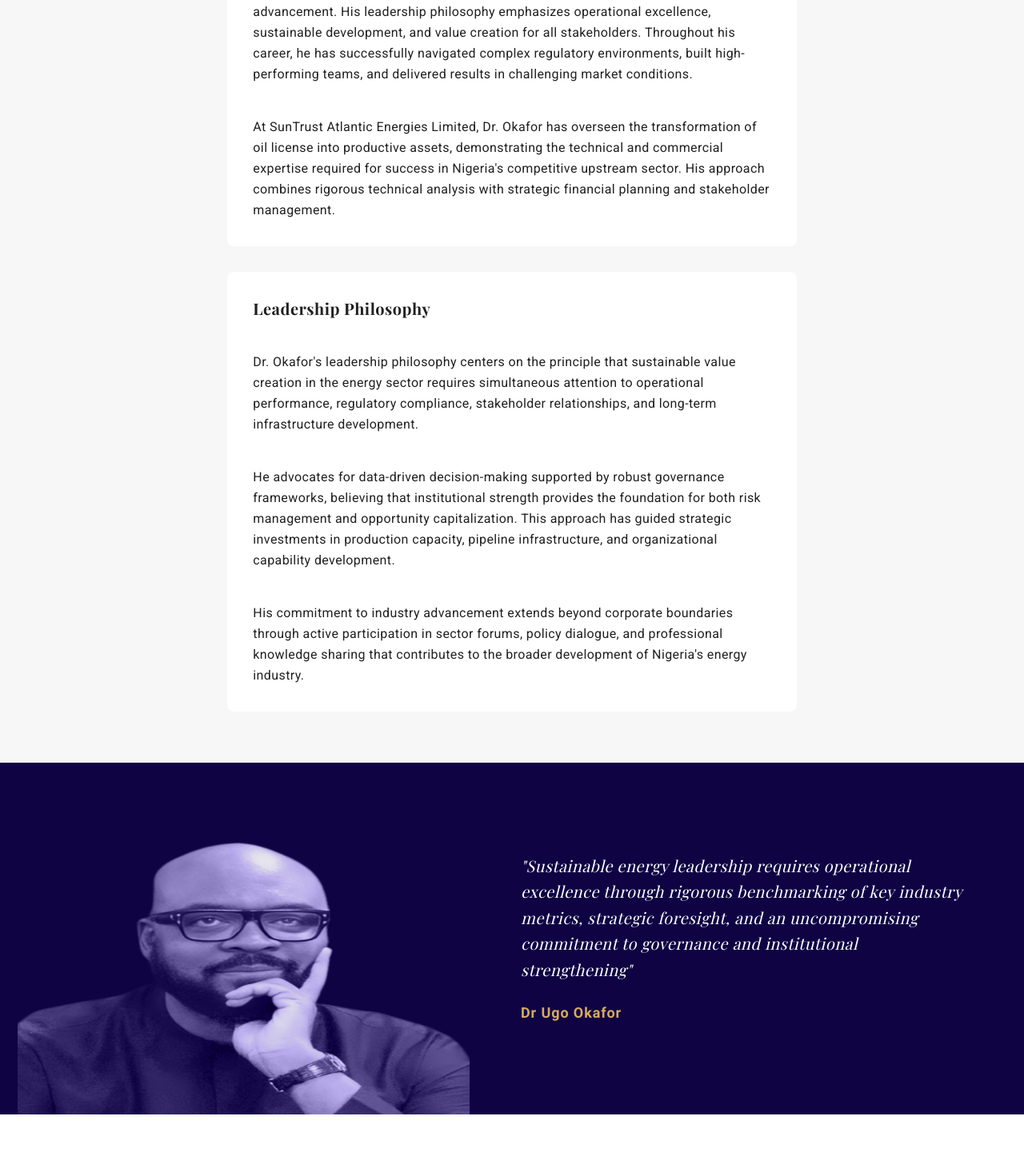
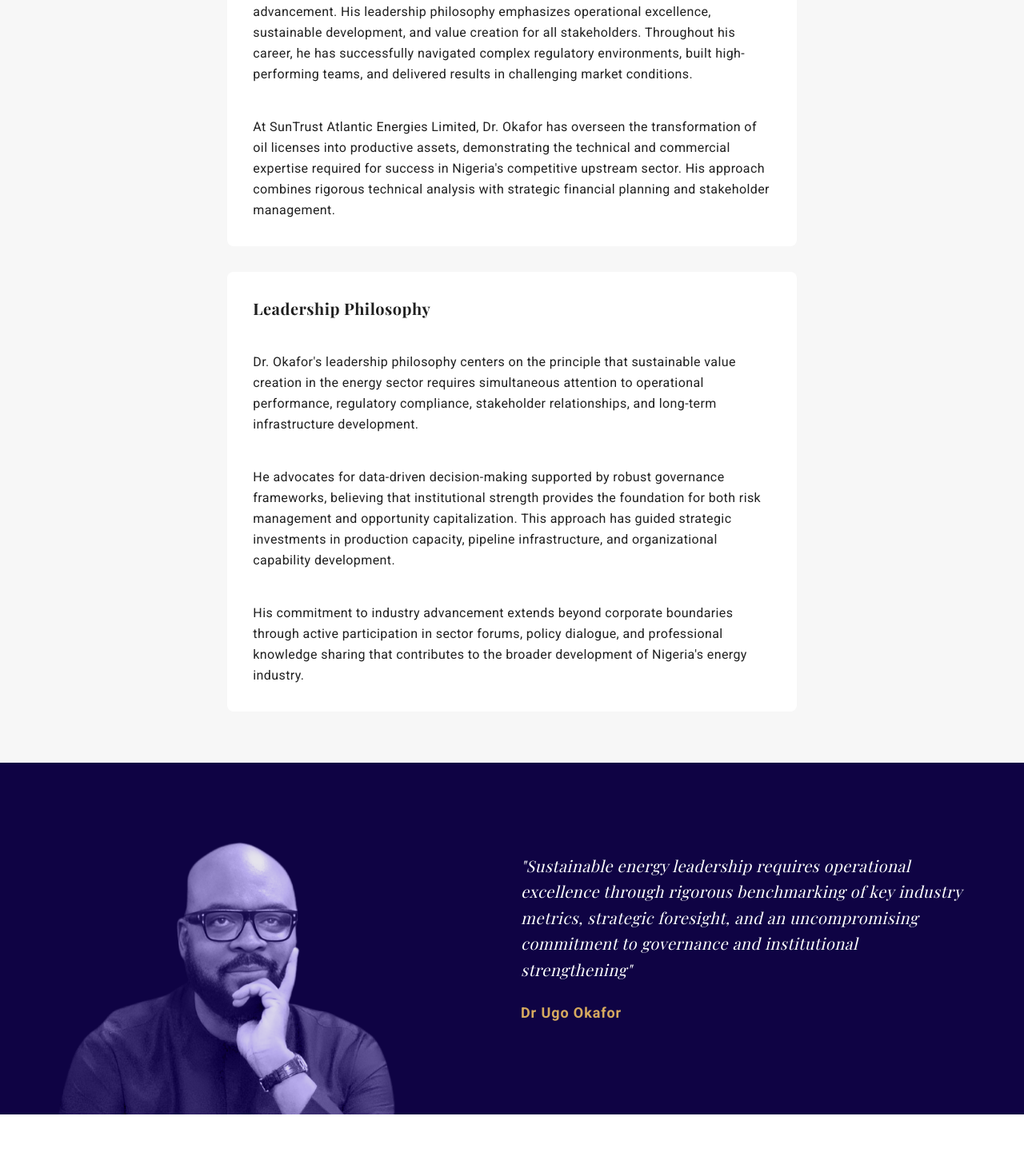
Before and after one commit to apreezofficial/Dr-Ugo-website, a Next.js app: page / in a window 1280 px wide. Shown: the part 1604-3070 px from the top of the page at 80% size. Built offline with nearby package versions, Linux system fonts and the light colour scheme; a web font is replaced by a local one.

Commit message:
new image resize done

```diff
--- a/app/components/Biography.tsx
+++ b/app/components/Biography.tsx
@@ -55,7 +55,7 @@ const Biography: React.FC = () => {
             </p>
             <p className="text-[#202020] pt-4 leading-relaxed tracking-wide">
               At SunTrust Atlantic Energies Limited, Dr. Okafor has overseen the
-              transformation of oil license into productive assets,
+              transformation of oil licenses into productive assets,
               demonstrating the technical and commercial expertise required for
               success in Nigeria&apos;s competitive upstream sector. His
               approach combines rigorous technical analysis with strategic
@@ -95,7 +95,24 @@ const Biography: React.FC = () => {
       {/* Image & Quote */}
       <div className="flex flex-col md:flex-row w-full min-h-[55vh] bg-[#0F0344]">
         {/* Image Side */}
-        <div className="relative lg:ml-5.5 w-full md:w-1/2 h-[45vh] md:h-[55vh] overflow-hidden flex items-end justify-center">
+
+        <div className="relative lg:ml-5.5 w-full md:w-1/2 h-[45vh] md:h-[55vh] flex items-end justify-center">
+          <Image
+            src="/Dr-Ugo-QS-upscale.png"
+            alt="Dr Ugo Okafor"
+            fill
+            priority
+            className="
+      object-contain
+      object-bottom
+      opacity-90
+      mix-blend-luminosity
+    "
+            sizes="(max-width: 768px) 100vw, 50vw"
+          />
+        </div>
+
+        {/* <div className="relative lg:ml-5.5 w-full md:w-1/2 h-[45vh] md:h-[55vh] overflow-hidden flex items-end justify-center">
           <Image
             src="/Dr-Ugo-QS-upscale.png"
             alt="Dr Ugo Okafor"
@@ -112,7 +129,7 @@ const Biography: React.FC = () => {
     "
             sizes="(max-width: 768px) 100vw, 50vw"
           />
-          {/* <Image
+          <Image
             src="/Dr-Ugo-QS-removebg.png"
             alt="Dr Ugo Okafor"
             fill
@@ -127,8 +144,8 @@ const Biography: React.FC = () => {
       mix-blend-luminosity
     "
             sizes="(max-width: 768px) 100vw, 50vw"
-          /> */}
-        </div>
+          />
+        </div> */}
 
         {/* Quote Side */}
         <div className="w-full md:w-3/5 bg-[#0F0344] flex items-center px-6 md:px-16 py-10 md:py-0">
```
